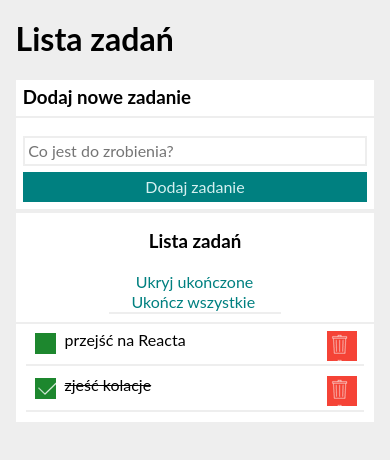
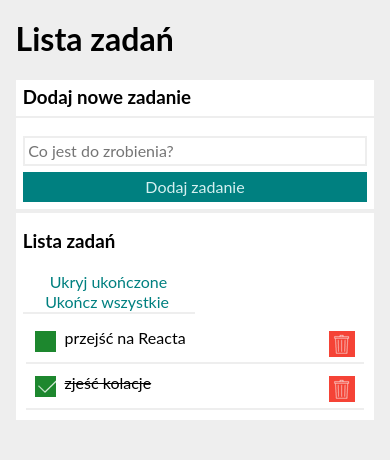
Before and after one commit to LukasWebDeveloper/mod08_05_todos_list_react, a React (Create React App) app: page / in a window 390 px wide. Shown: the top 460 px of the page. Built offline with nearby package versions, Linux system fonts and the light colour scheme.

Commit message:
Commit updated to    mapping tasks list all styles.css

```diff
--- a/src/Container/style.css
+++ b/src/Container/style.css
@@ -25,7 +25,6 @@
 .div__titleTasksList {
    display: flex;
    flex-direction: row;
-   padding: 1%;
    border-bottom: 2px solid #eee;
 }
 
--- a/src/Section/style.css
+++ b/src/Section/style.css
@@ -58,14 +58,15 @@
    flex-grow: 1.25;
 }
 
-.div__tasksList {
+.div__titleTasksList {
    display: flex;
    flex-direction: row;
    border-bottom: 2px solid #eee;
+   padding: 0 2%;
 }
 
 @media (max-width: 500px) {
-   .div__tasksList {
+   .div__titleTasksList {
       display: flex;
       flex-direction: column;
       align-items: center;
--- a/src/Tasks/style.css
+++ b/src/Tasks/style.css
@@ -1,4 +1,3 @@
-/* Tasks list */
 .section__listTasks {
    display: flex;
    flex-direction: column;
@@ -33,15 +32,11 @@
 .tasksList__content {
    flex-grow: 1;
    padding-left: 2%;
-
-
 }
 
 .tasksList__content--done {
    text-decoration: line-through;
 }
-
-/* Buttons */
 
 .buttonTask--toggleDone {
    margin-right: 2%;
@@ -60,12 +55,10 @@
 }
 
 .buttonTask--remove {
-   display: flex;
-   color: white;
    height: 30px;
    width: 30px;
    background-image: url(./iconWastebasket.png);
-   border: none;
+   border: 2px solid white;
    transition: 0.3s linear;
    transform: scale(1);
 }
```
